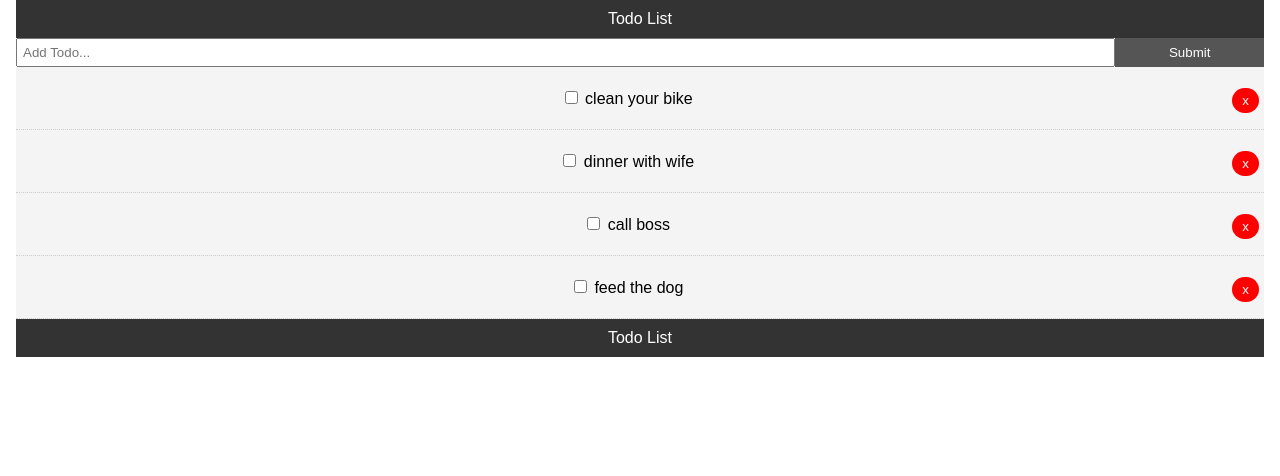
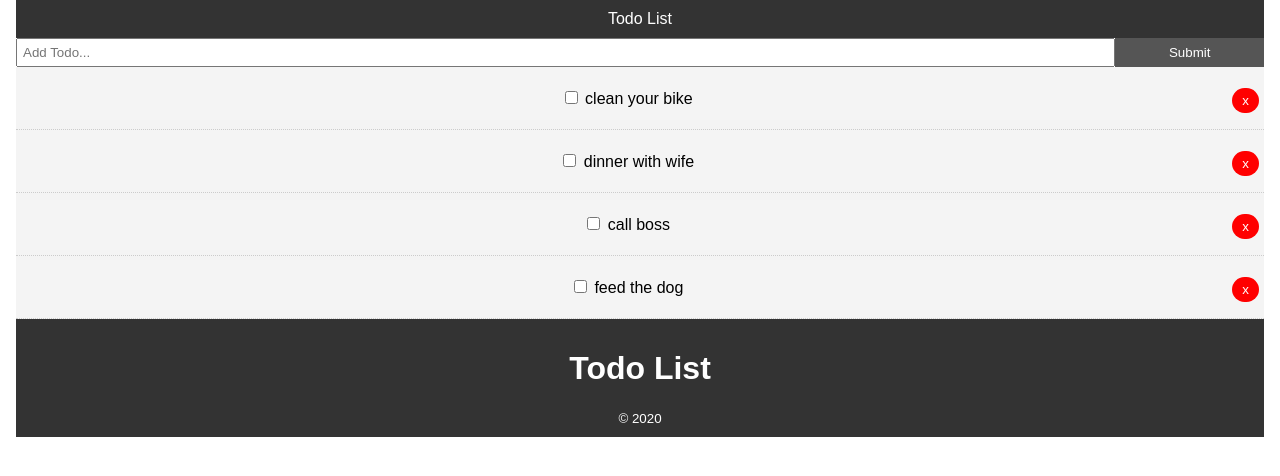
Before and after one commit to Tianma1970/simpleTodoListWithReact, a React (Create React App) app: page / in a window 1280 px wide. Shown: the top 476 px of the page. Built offline with nearby package versions, Linux system fonts and the light colour scheme.

Commit message:
added entity

```diff
--- a/src/components/layout/Footer.js
+++ b/src/components/layout/Footer.js
@@ -7,7 +7,12 @@ const headerStyle = {
   padding: "10px"
 }
 function Header() {
-  return <header style={headerStyle}>Todo List</header>
+  return (
+    <header style={headerStyle}>
+      <h1>Todo List</h1>
+      <small>&copy; 2020</small>
+    </header>
+  )
 }
 
 export default Header
```
